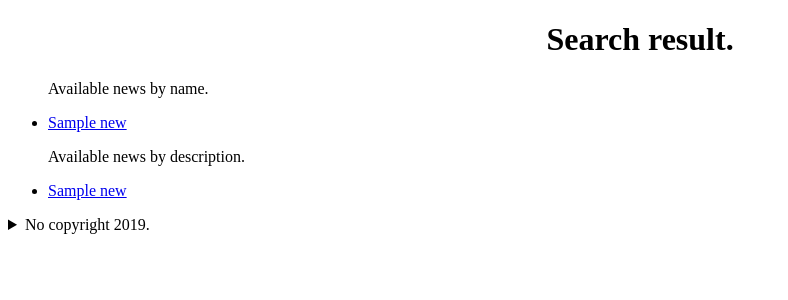
After one commit to valch85/newssite, a Django app: template news/templates/news/results.html in a window 1280 px wide. The commit adds this page. Shown: the top 300 px of the page, without its empty margins (0-788 px from the left). Run offline with Django 3.2, Linux system fonts and the light colour scheme; the template is opened without the code that fills it: most values are stand-ins (such as "Sample title", 1, 10 or a date in 2020).

Commit message:
added search by news name functionality

```diff
--- a/news/templates/news/index.html
+++ b/news/templates/news/index.html
@@ -17,6 +17,10 @@
     <p>No news are available.</p>
 {% endif %}
 
+<form action="{% url 'news:results' %}" method="post">
+  <input name="search_string" type="text" placeholder="Search...">
+</form>
+
     <div class="footer">
         <details>
         <summary>No copyright 2019.</summary>
--- /dev/null
+++ b/news/templates/news/results.html
@@ -0,0 +1,42 @@
+<!DOCTYPE html>
+<html lang="en">
+<head>
+    <meta charset="UTF-8">
+    <title>Results</title>
+</head>
+<body>
+
+<h1 align="center">Search result.</h1>
+
+{% if news_list_by_name %}
+    <ul>
+    <p>Available news by name.</p>
+    {% for news in news_list_by_name %}
+        <li><a href="{% url 'news:detail' news.id %}">{{ news.news_name }}</a></li>
+    {% endfor %}
+    </ul>
+{% else %}
+    <p>No news available by name.</p>
+{% endif %}
+
+{% if results_by_desc %}
+    <ul>
+    <p>Available news by description.</p>
+    {% for news in results_by_desc %}
+        <li><a href="{% url 'news:detail' news.id %}">{{ news.news_name }}</a></li>
+    {% endfor %}
+    </ul>
+{% else %}
+    <p>No news available by description.</p>
+{% endif %}
+
+    <div class="footer">
+        <details>
+        <summary>No copyright 2019.</summary>
+        <p> - by Valentyn Chubukin.</p>
+        <p>All content and graphics on this web site are for testing purpose only.</p>
+        </details>
+    </div>
+
+</body>
+</html>
--- a/news/urls.py
+++ b/news/urls.py
@@ -1,8 +1,10 @@
 from django.urls import path
 from . import views
+from . import results
 
 app_name = 'news'
 urlpatterns = [
     path('', views.index, name='index'),
+    path('results/', results.results, name='results'),
     path('<int:news_id>/', views.detail, name='detail'),
 ]
--- a/news/views.py
+++ b/news/views.py
@@ -1,6 +1,5 @@
 from django.shortcuts import render, get_object_or_404
 from .models import News
-
 # Create your views here.
 
 def index(request):
--- a/newssite/settings.py
+++ b/newssite/settings.py
@@ -45,7 +45,7 @@ MIDDLEWARE = [
     'django.middleware.security.SecurityMiddleware',
     'django.contrib.sessions.middleware.SessionMiddleware',
     'django.middleware.common.CommonMiddleware',
-    'django.middleware.csrf.CsrfViewMiddleware',
+    #'django.middleware.csrf.CsrfViewMiddleware',
     'django.contrib.auth.middleware.AuthenticationMiddleware',
     'django.contrib.messages.middleware.MessageMiddleware',
     'django.middleware.clickjacking.XFrameOptionsMiddleware',
--- a/newssite/urls.py
+++ b/newssite/urls.py
@@ -20,5 +20,6 @@ admin.autodiscover()
 
 urlpatterns = [
     path('', include('news.urls')),
+    path('results/', include('news.urls')),
     path('admin/', admin.site.urls),
 ]
```
Also changed, not shown: news/models.py (+8 -1 lines), news/results.py (added, +14 -0 lines), news/search.py (+5 -4 lines).
